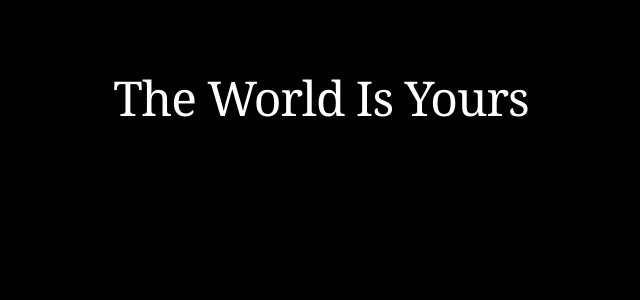
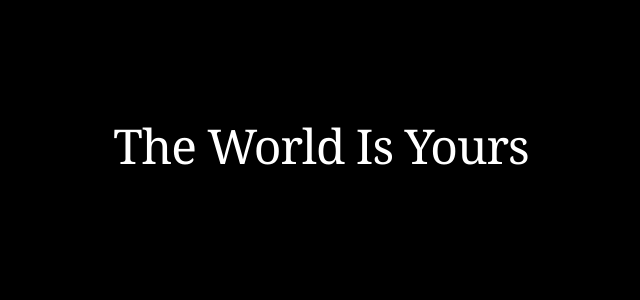
Before and after one commit to AlreadyArio/Outone, a Next.js app: page / in a window 1280 px wide. Shown: the top 300 px of the page, without its empty margins (319-959 px from the left). Built offline with nearby package versions, Linux system fonts and the light colour scheme.

Commit message:
Update globals.css

```diff
--- a/src/app/globals.css
+++ b/src/app/globals.css
@@ -22,6 +22,7 @@ body {
   color: #fff;
   padding: 60px 0;
   text-align: center;
+  margin-top: 3rem
 }
 
 .header h1 {
```
